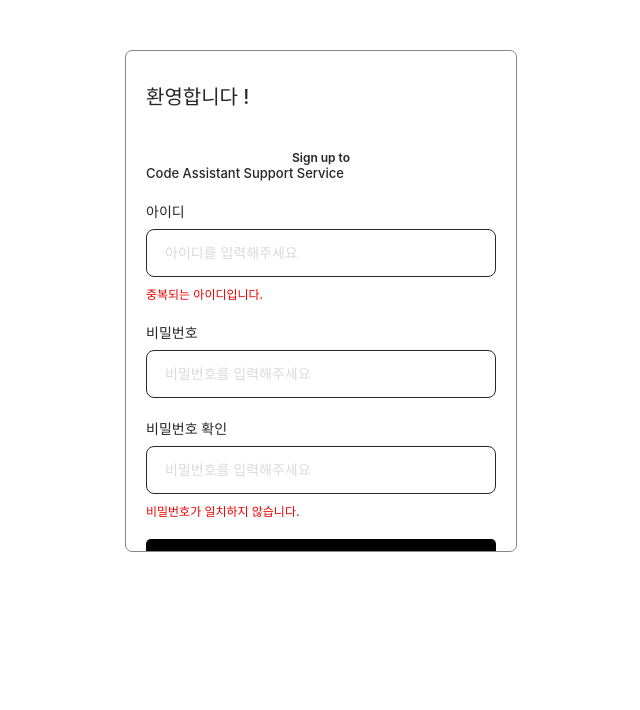
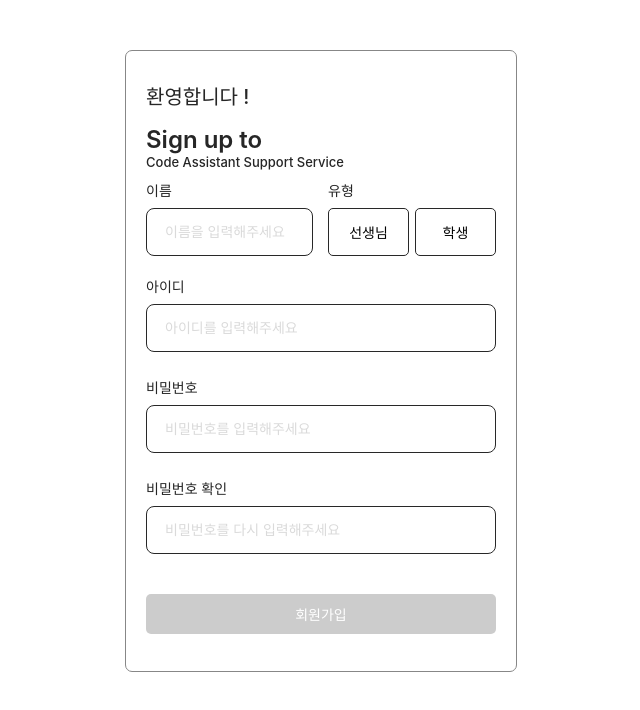
Before and after one commit to sssuhyeon/CASS_FE, a React (Create React App) app in the folder cho/: page /signup in a window 1280 px wide. Shown: the top 710 px of the page, without its empty margins (319-959 px from the left). Built offline with nearby package versions, Linux system fonts and the light colour scheme.

Commit message:
feat: 회원가입 페이지 구현

```diff
--- a/cho/src/component/Button.css
+++ b/cho/src/component/Button.css
@@ -26,9 +26,21 @@
 .Button_teacher {
     border: 0.5px solid #282828;
     color: black;
+    background-color: white;
+    height: 47.6px;
+    width: 81px;
 }
 
 .Button_student {
     border: 0.5px solid #282828;
     color: black;
+    background-color: white;
+    height: 47.6px;
+    width: 81px;
 }
+
+.Button_selected {
+    background-color: black;
+    color: white;
+    border: none;
+}
--- a/cho/src/component/Button.js
+++ b/cho/src/component/Button.js
@@ -1,11 +1,12 @@
 import "./Button.css";
 
-const Button = ({ text, type, onClick, disabled }) => {
+const Button = ({ text, type, onClick, disabled, isSelected }) => {
     const btnType = ["teacher", "student"].includes(type) ? type : "default";
     const classNames = [
         "Button",
         `Button_${btnType}`,
-        disabled ? "Button_disabled" : ""
+        disabled ? "Button_disabled" : "",
+        isSelected ? "Button_selected" : ""
     ].join(" ");
     return (
 
--- a/cho/src/pages/SignIn.css
+++ b/cho/src/pages/SignIn.css
@@ -1,4 +1,4 @@
-.page {
+.signinPage {
     position: absolute;
     top: 0;
     bottom: 0;
--- a/cho/src/pages/SignIn.js
+++ b/cho/src/pages/SignIn.js
@@ -18,7 +18,7 @@ const SignIn = () => {
     const navigate = useNavigate();
 
     return (
-        <div className="page">
+        <div className="signinPage">
             <div className="titleWrap">
                 <div className="welcome">
                     환영합니다 !
--- a/cho/src/pages/SignUp.css
+++ b/cho/src/pages/SignUp.css
@@ -1,11 +1,11 @@
-.page {
+.signupPage {
     position: absolute;
     top: 0;
     bottom: 0;
     width: 100%;
     max-width: 350px;
     height: 100%;
-    max-height: 600px;
+    max-height: 620px;
     padding: 0 20px;
     margin-top: 50px;
     left: 50%;
@@ -13,25 +13,25 @@
     border: 0.5px solid #878787;
     border-radius: 7px;
     background-color: white;
-
+    overflow: hidden;
+    display: flex;
+    flex-direction: column;
     color: #262626;
     font-weight: 500;
 }
 
 .titleWrap {
-    margin-top: 15px;
-
+    margin-top: 30px;
 }
 
 .welcome {
     font-size: 20px;
 }
 
-.signup {
+.sign {
     font-size: 24px;
     font-weight: 600;
     margin-top: 15px;
-
 }
 
 .cass {
@@ -39,8 +39,32 @@
 }
 
 .contentWrap {
-    margin-top: 20px;
     flex: 1;
+}
+
+.nameAndRole {
+    display: flex;
+    margin-top: 10px;
+}
+
+.nameBlock, .roleBlock{
+    display: flex;
+    flex-direction: column;
+    flex:1;
+}
+
+.roleBlock {
+    margin-left: 15px;
+}
+
+.nameInput{
+    flex:1;
+}
+
+.roleSelect {
+    display: flex;
+    gap: 6px;
+    margin-top: 8px;
 }
 
 .inputTitle {
@@ -48,7 +72,7 @@
 }
 
 .inputWrap {
-
+    display: flex;
     border-radius: 8px;
     padding: 16px;
     margin-top: 8px;
@@ -57,7 +81,7 @@
 }
 
 .inputWrap:focus-within {
-    border: 1px solid #9e30f4;
+    border: 1px solid #2b9cef;
 }
 
 .input {
@@ -73,12 +97,30 @@
     color: #dadada;
 }
 
+.id {
+    margin-top: 20px;
+}
+
+.pw {
+    margin-top: 25px;
+}
+
 .errorMessageWrap {
     margin-top: 8px;
     color: #ef0000;
     font-size: 12px;
 }
 
-.bottomBtn {
+.btn {
     margin-top: 20px;
 }
+
+.text_normal {
+    font-weight: normal;
+    color: #c7c7c7;
+}
+
+.text_highlight {
+    margin-left: 7px;
+    cursor: pointer;
+}
--- a/cho/src/pages/SignUp.js
+++ b/cho/src/pages/SignUp.js
@@ -1,15 +1,28 @@
-import './SignUp.css';
+import "./SignUp.css";
 import Button from "../component/Button";
+import { useState } from 'react';
 
 const SignUp = () => {
+    const [role, setRole] = useState("");
+    const [name, setName] = useState("");
+    const [id, setId] = useState("");
+    const [pw, setPw] = useState("");
+    const [confirmPw, setConfirmPw] = useState("");
+
+    const isMatch = pw === confirmPw;
+
+    const handleSetName = (e) => { setName(e.target.value); };
+    const handleSetId = (e) => { setId(e.target.value); };
+    const handleSetPw = (e) => { setPw(e.target.value); };
+    const handleSetConfirmPw = (e) => { setConfirmPw(e.target.value); };
 
     return (
-        <div className="page">
+        <div className="signupPage">
             <div className="titleWrap">
                 <div className="welcome">
                     환영합니다 !
                 </div>
-                <div className="signup">
+                <div className="sign">
                     Sign up to
                 </div>
                 <div className='cass'>
@@ -18,28 +31,49 @@ const SignUp = () => {
             </div>
 
             <div className="contentWrap">
-                <div className="inputTitle">아이디</div>
-                <div className="inputWrap">
-                    <input className="input" placeholder="아이디를 입력해주세요"></input>
-                </div>
-                <div className="errorMessageWrap">
-                    중복되는 아이디입니다.
+
+                <div className="nameAndRole">
+                    <div className="nameBlock">
+                        <div className="inputTitle">이름</div>
+                        <div className="inputWrap nameInput">
+                            <input value={name} onChange={handleSetName} className="input" placeholder="이름을 입력해주세요"></input>
+                        </div>
+                    </div>
+
+                    <div className="roleBlock">
+                        <div className="inputTitle">유형</div>
+                        <div className="roleSelect">
+                            <Button text={"선생님"} type={"teacher"} onClick={() => setRole("teacher")} isSelected={role==="teacher"} />
+                            <Button text={"학생"} type={"student"} onClick={() => setRole("student")} isSelected={role==="student"} />
+                        </div>
+                    </div>
+
                 </div>
 
-                <div style={{ marginTop: "20px" }} className="inputTitle">비밀번호</div>
+                <div className="inputTitle id">아이디</div>
                 <div className="inputWrap">
-                    <input className="input" placeholder="비밀번호를 입력해주세요"></input>
+                    <input value={id} onChange={handleSetId} className="input" placeholder="아이디를 입력해주세요"></input>
                 </div>
 
-                <div style={{ marginTop: "20px" }} className="inputTitle">비밀번호 확인</div>
+                <div className="inputTitle pw">비밀번호</div>
                 <div className="inputWrap">
-                    <input className="input" placeholder="비밀번호를 입력해주세요"></input>
+                    <input value={pw} onChange={handleSetPw} className="input" placeholder="비밀번호를 입력해주세요"></input>
                 </div>
-                <div className="errorMessageWrap">
-                    비밀번호가 일치하지 않습니다.
+
+                <div className="inputTitle pw">비밀번호 확인</div>
+                <div className="inputWrap">
+                    <input value={confirmPw} onChange={handleSetConfirmPw} className="input" placeholder="비밀번호를 다시 입력해주세요"></input>
                 </div>
-                <div className="bottomBtn">
-                    <Button text={"회원가입"} />
+
+                {pw && confirmPw && !isMatch && (
+                    <div className="errorMessageWrap">
+                        비밀번호가 일치하지 않습니다.
+                    </div>
+                )}
+
+
+                <div className="btn">
+                    <Button text={"회원가입"} disabled={!name || !id || !pw || !confirmPw} />
                 </div>
 
             </div>
@@ -49,13 +83,3 @@ const SignUp = () => {
 };
 
 export default SignUp;
-
-// <div>
-//     <Button text={"회원가입"}
-//         onClick={() => {
-//             alert("회원가입 완료");
-
-//         }} />
-//     <Button type="teacher" text={"선생님"} />
-//     <Button type="student" text={"학생"} />
-// </div>
```
